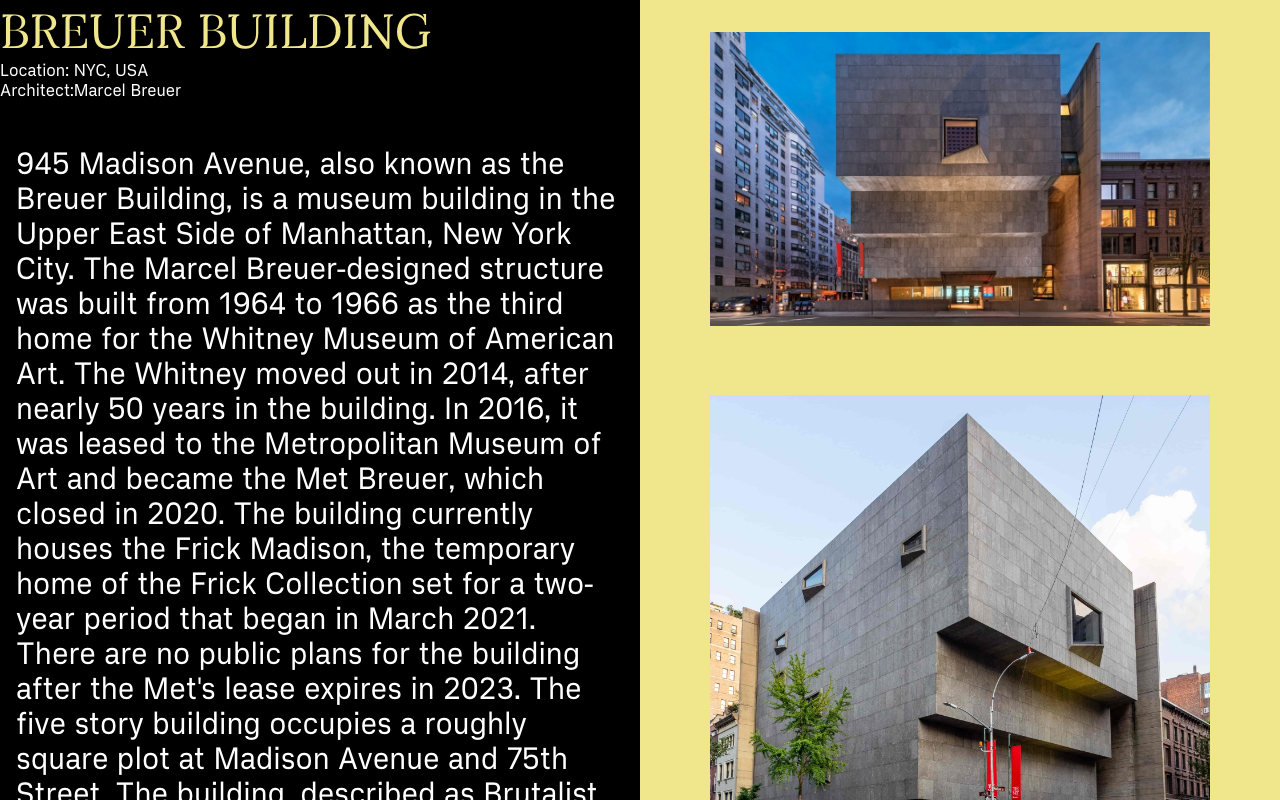
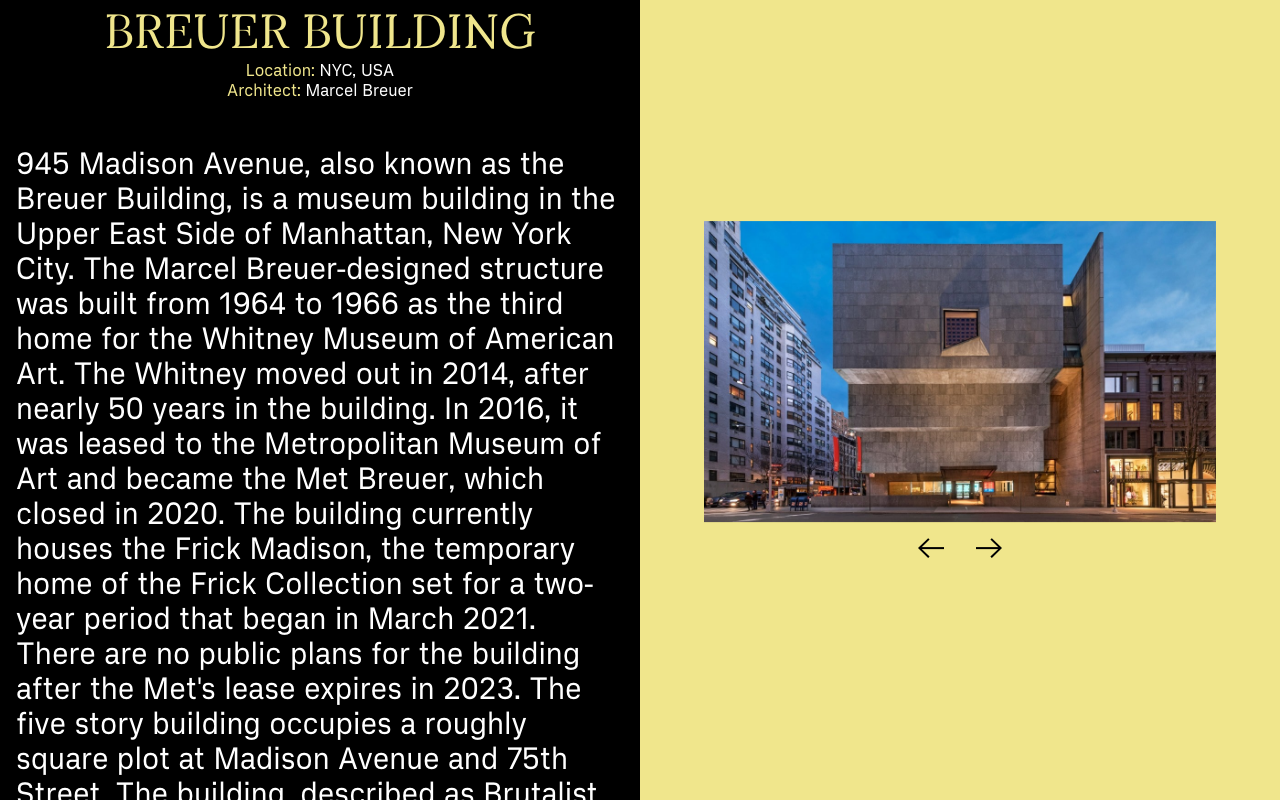
Before and after one commit to dbaramo/brutalism, a Next.js app: page /buildings/Breuer-Building in a window 1280 px wide. Shown: the top 800 px of the page. Built offline with nearby package versions, Linux system fonts and the light colour scheme.

Commit message:
building page adjustments

```diff
--- a/components/BuildingsPage/BuildingPage.module.css
+++ b/components/BuildingsPage/BuildingPage.module.css
@@ -21,6 +21,18 @@
     /* padding: 2rem; */
 }
 
+.leftDiv h1 {
+    text-align: center;
+}
+
+.metaData {
+    text-align: center;
+}
+
+.metaData span:first-of-type {
+    color: khaki;
+}
+
 .rightDiv {
     position: fixed;
     left: 50%;
@@ -30,10 +42,28 @@
     text-align: center;
 }
 
+.frame {
+    display: flex;
+    flex-direction: column;
+    align-items: center;
+    position: relative;
+    top: 50%;
+    transform: translateY(-50%);
+}
+
 .rightDiv img {
-    max-height: 500px;
-    max-width: 500px;
-    padding: 2rem;
+    max-height: 80vh;
+    max-width: 80%;
+}
+
+.rightArrow {
+    padding: 1rem;
+    cursor: pointer;
+}
+
+.leftArrow {
+    padding: 1rem;
+    cursor: pointer;
 }
 
 .description {
--- a/components/BuildingsPage/BuildingPageLayout.js
+++ b/components/BuildingsPage/BuildingPageLayout.js
@@ -1,23 +1,54 @@
 import Link from "next/link";
 import Image from "next/image";
 import styles from "./BuildingPage.module.css";
+import { useEffect, useRef, useState } from "react";
 import { gsap } from "gsap";
 
 export default function BuildingPageLayout(props) {
   let { architect, building, city, country, description, images } = props.data;
-  console.log(gsap);
+  const [imgIndex, setImgIndex] = useState(0);
+  const imgsDiv = useRef(null);
+
+  useEffect(() => {
+    // -- ANIMATION CODE HERE --
+    let ctx = gsap.context(() => {
+      let targets = gsap.utils.toArray(".building-imgs");
+
+      // gsap.to(".building-imgs", {
+      //   y: "-=500",
+      //   duration: 5
+      // })
+    }, imgsDiv);
+  }, []);
+
+  function nextImage() {
+    if (imgIndex === images.length - 1) {
+      setImgIndex(0);
+    } else {
+      setImgIndex(imgIndex + 1);
+    }
+  }
+
+  function prevImage() {
+    if (imgIndex === 0) {
+      setImgIndex(images.length - 1);
+    } else {
+      setImgIndex(imgIndex - 1);
+    }
+  }
+
   return (
     <div className={styles.container}>
       <div className={styles.leftDiv}>
-        <div>
+        <div className={styles.metaData}>
           <h1>{building}</h1>
           <span>Location: </span>
           <span>
             {city}, {country}
           </span>
         </div>
-        <div>
-          <span>Architect:</span>
+        <div className={styles.metaData}>
+          <span>Architect: </span>
           <span>{architect}</span>
         </div>
         <div className={styles.description}>
@@ -27,12 +58,26 @@
           <button>Home</button>
         </Link>
       </div>
-      <div className={styles.rightDiv}>
-        {images.map((url) => {
-          return(
-            <img src={url} key={url} />
-          )
-        })}
+      <div ref={imgsDiv} className={styles.rightDiv}>
+        <div className={styles.frame}>
+          <img className="building-imgs" src={images[imgIndex]} />
+          <div className={styles.arrowsDiv}>
+            <img
+              onClick={prevImage}
+              className={styles.leftArrow}
+              src="/arrow-left-black.svg"
+              width={26}
+              height={20}
+            />
+            <img
+              onClick={nextImage}
+              className={styles.rightArrow}
+              src="/arrow-right-black.svg"
+              width={26}
+              height={20}
+            />
+          </div>
+        </div>
       </div>
     </div>
   );
```
Also changed, not shown: public/arrow-left-black.svg (added), public/arrow-right-black.svg (added).
